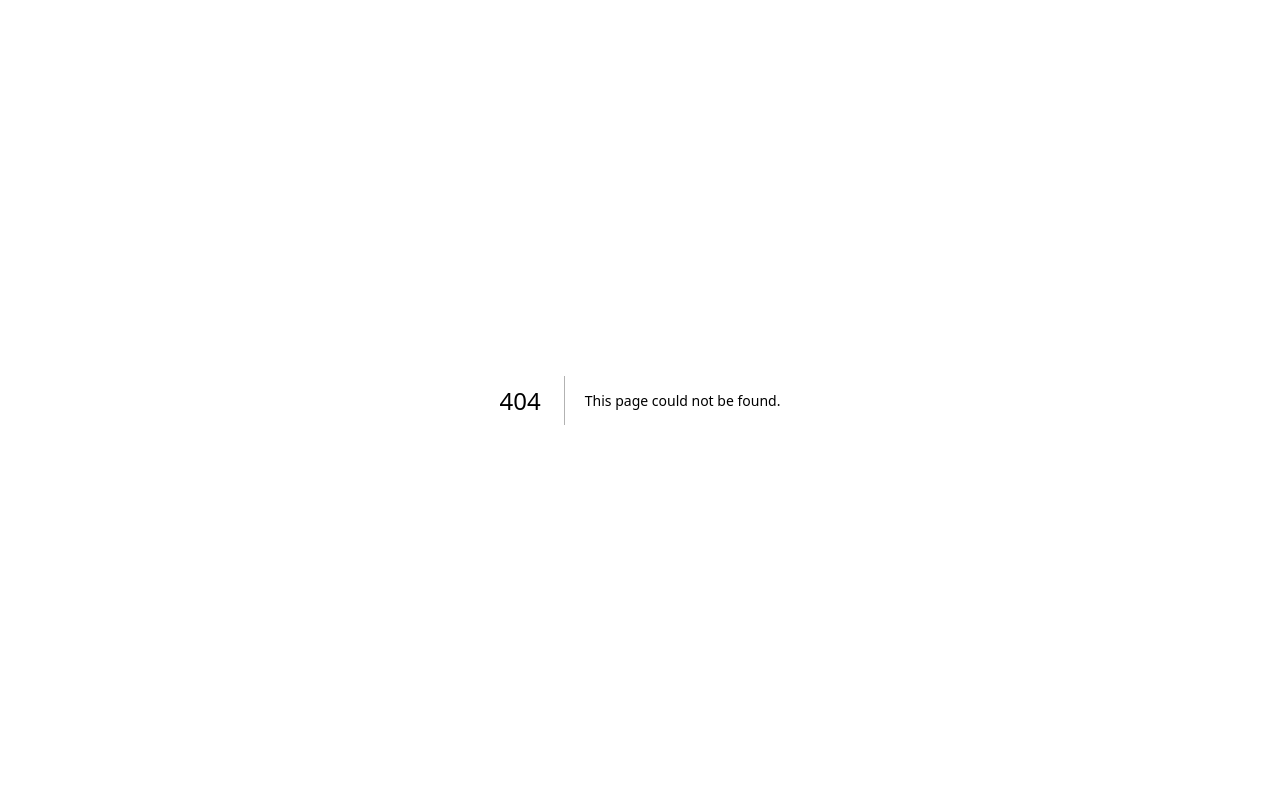
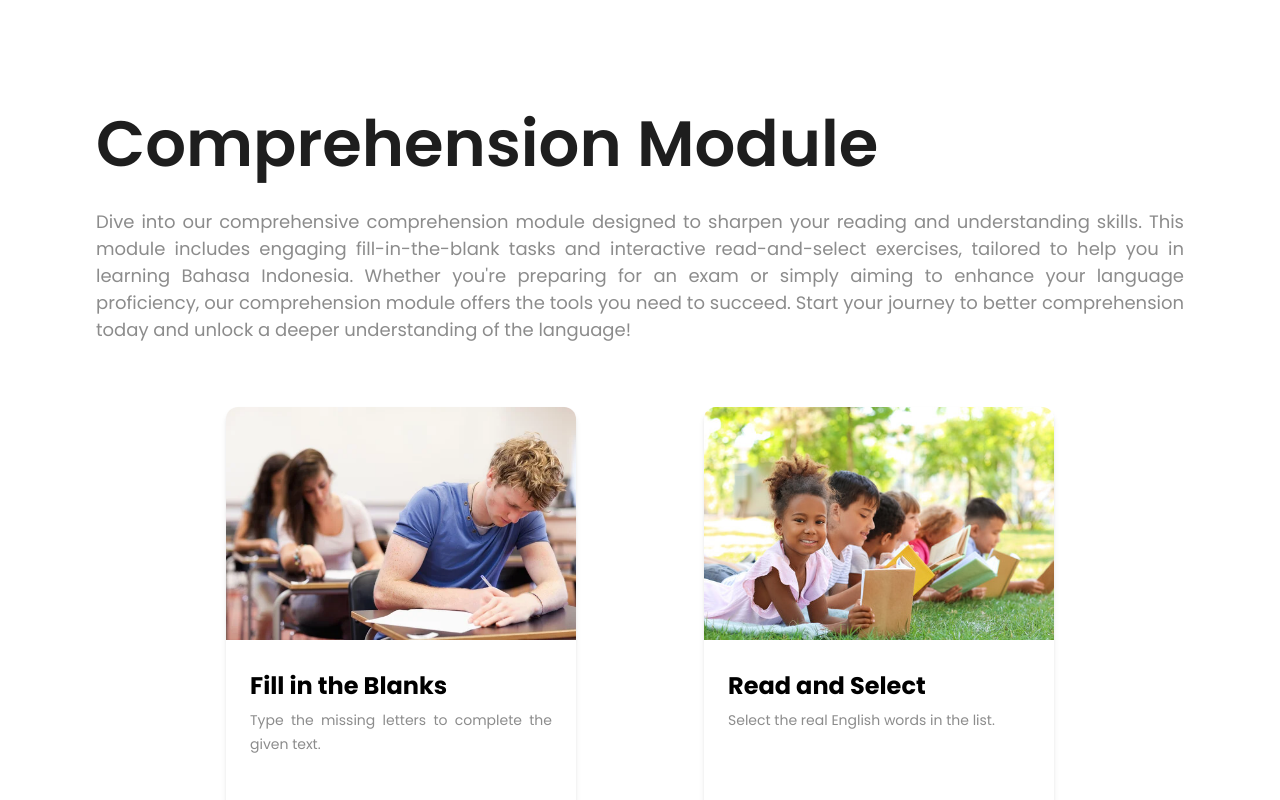
Before and after one commit to raniakiranaa/Tubes-Reksismul-Didik, a Next.js app: page /text in a window 1280 px wide. Before the commit this address had no page. Shown: the top 800 px of the page. Built offline with nearby package versions, Linux system fonts and the light colour scheme.

Commit message:
comprehension

```diff
--- /dev/null
+++ b/src/app/text/page.js
@@ -0,0 +1,18 @@
+import { CardStack } from "@/components/shares/card"
+import talk from '/public/images/fill.jpeg'
+import test from '/public/images/read.jpeg'
+
+export default function app() {
+    return (
+        <div className="flex min-h-screen flex-col p-24">
+            <div className="flex flex-col items-start">
+                <div className="text-main-text text-left semibold-64">Comprehension Module</div>
+                <p className="text-sub-text regular-18 pt-4 text-justify">Dive into our comprehensive comprehension module designed to sharpen your reading and understanding skills. This module includes engaging fill-in-the-blank tasks and interactive read-and-select exercises, tailored to help you in learning Bahasa Indonesia. Whether you're preparing for an exam or simply aiming to enhance your language proficiency, our comprehension module offers the tools you need to succeed. Start your journey to better comprehension today and unlock a deeper understanding of the language!</p>
+            </div>
+            <div className="flex flex-row pt-16 justify-center space-x-32">
+                    <CardStack linkPage="/fillmenu" image={talk} title="Fill in the Blanks" description="Type the missing letters to complete the given text."/>
+                    <CardStack linkPage="/readmenu" image={test} title="Read and Select" description="Select the real English words in the list."/>
+            </div>
+        </div>
+    )
+}
```
Also changed, not shown: public/images/fill.jpeg (added), public/images/read.jpeg (added).
